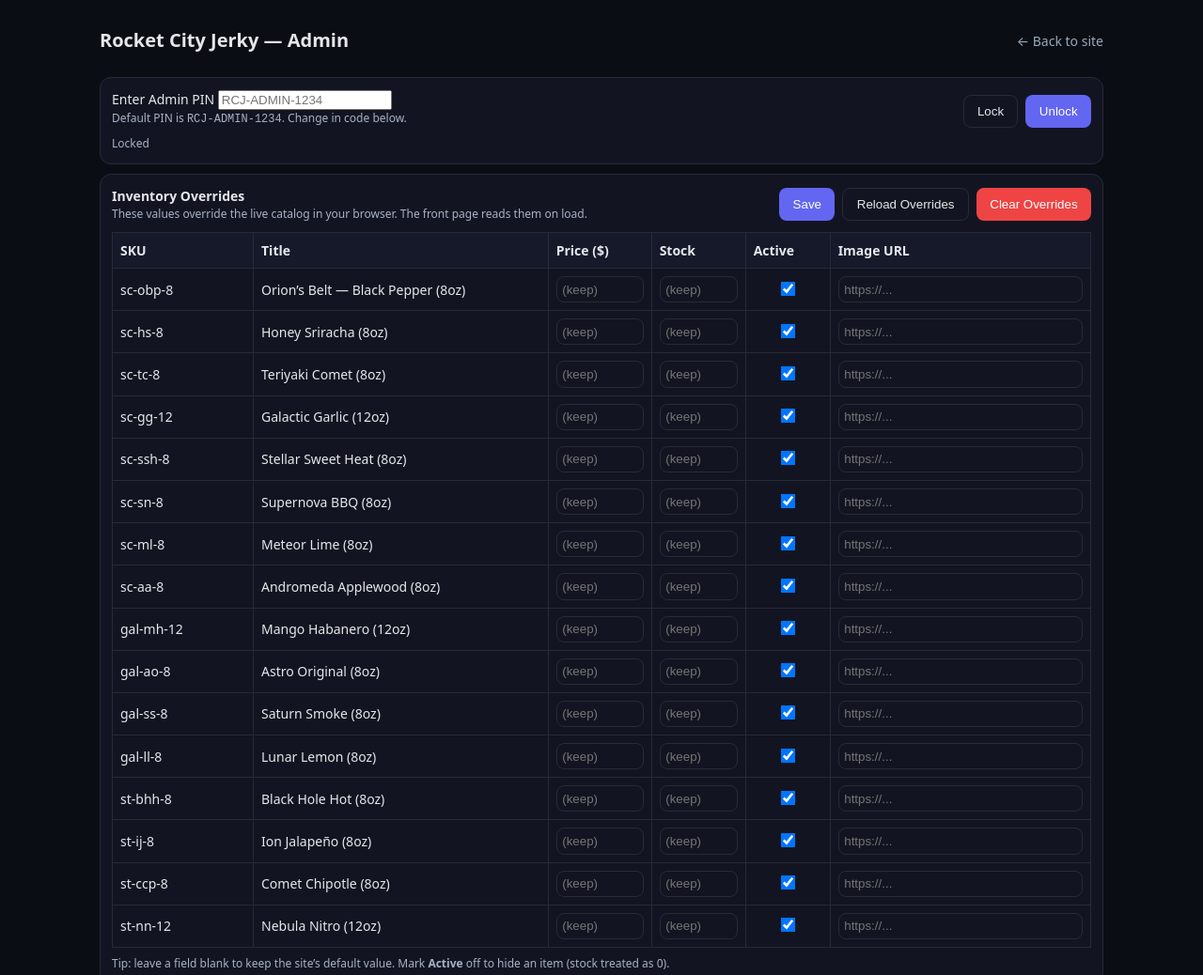
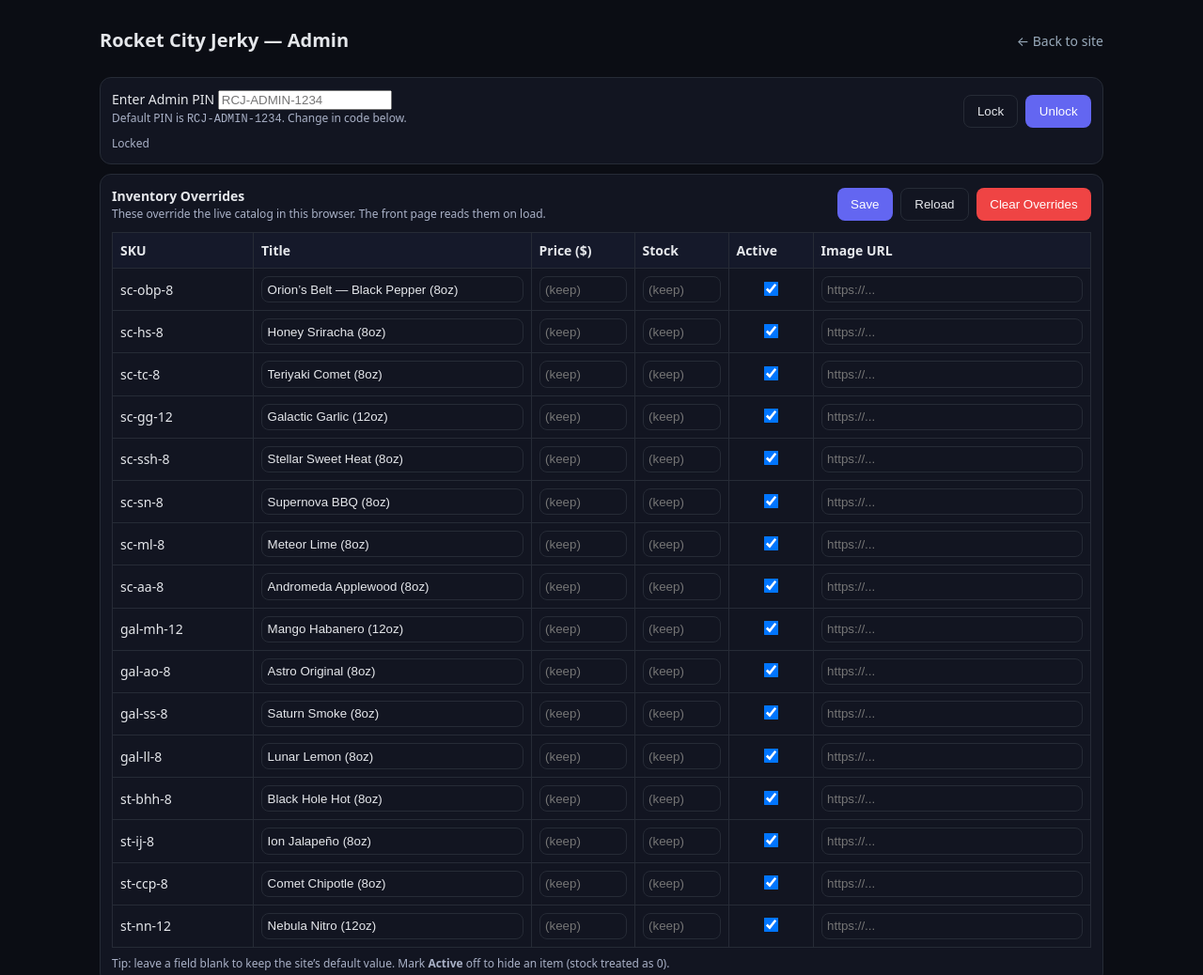
Before and after one commit to eat-create/rcj-site, a plain HTML site: page admin.html in a window 1280 px wide. Shown: the top 1038 px of the page at 94% size. Drawn offline with Linux system fonts and the light colour scheme.

Commit message:
Update admin.html

```diff
--- a/admin.html
+++ b/admin.html
@@ -58,11 +58,11 @@
     <div style="display:flex;gap:10px;flex-wrap:wrap;align-items:center;justify-content:space-between">
       <div>
         <strong>Inventory Overrides</strong>
-        <div class="small muted">These values override the live catalog in your browser. The front page reads them on load.</div>
+        <div class="small muted">These override the live catalog in this browser. The front page reads them on load.</div>
       </div>
       <div style="display:flex;gap:8px">
         <button class="btn" id="saveBtn" disabled>Save</button>
-        <button class="btn secondary" id="reloadBtn">Reload Overrides</button>
+        <button class="btn secondary" id="reloadBtn">Reload</button>
         <button class="btn danger" id="clearBtn">Clear Overrides</button>
       </div>
     </div>
@@ -95,6 +95,8 @@
 <script>
 /*** CONFIG ***/
 const PIN = "RCJ-ADMIN-1234"; // <-- change me later
+
+/* FULL SKU LIST — keep in sync with index.html */
 const CATALOG = [
   { id:"sc-obp-8",  title:"Orion’s Belt — Black Pepper (8oz)" },
   { id:"sc-hs-8",   title:"Honey Sriracha (8oz)" },
@@ -134,25 +136,28 @@
 
 /*** UI BUILD ***/
 const tbody = document.getElementById('tbody');
+function row(p, o){
+  const safe = (x)=> (x==null ? "" : x);
+  const title = safe(o.title) || p.title;
+  const price = safe(o.price);
+  const stock = safe(o.stock);
+  const active= (o.active !== false);
+  const img   = safe(o.img);
+
+  return `
+    <tr data-id="${p.id}">
+      <td>${p.id}</td>
+      <td><input type="text"  class="title" value="${title}"/></td>
+      <td><input type="number" step="0.01" class="price" value="${price}" placeholder="(keep)"/></td>
+      <td><input type="number" step="1"    class="stock" value="${stock}" placeholder="(keep)"/></td>
+      <td style="text-align:center"><input type="checkbox" class="active" ${active?"checked":""}/></td>
+      <td><input type="text" class="img" value="${img}" placeholder="https://..."/></td>
+    </tr>
+  `;
+}
 function render(){
   const o = loadOverrides();
-  tbody.innerHTML = CATALOG.map(p=>{
-    const row = o[p.id] || {};
-    const price = row.price ?? "";
-    const stock = row.stock ?? "";
-    const active = row.active !== false; // default true
-    const img = row.img ?? "";
-    return `
-      <tr data-id="${p.id}">
-        <td>${p.id}</td>
-        <td>${p.title}</td>
-        <td><input type="number" step="0.01" value="${price}" placeholder="(keep)"/></td>
-        <td><input type="number" step="1" value="${stock}" placeholder="(keep)"/></td>
-        <td style="text-align:center"><input type="checkbox" ${active?"checked":""}/></td>
-        <td><input type="text" value="${img}" placeholder="https://..."/></td>
-      </tr>
-    `;
-  }).join("");
+  tbody.innerHTML = CATALOG.map(p=> row(p, o[p.id] || {}) ).join("");
 }
 render();
 
@@ -168,17 +173,18 @@
   const o = loadOverrides();
   tbody.querySelectorAll('tr').forEach(tr=>{
     const id = tr.getAttribute('data-id');
-    const [priceEl, stockEl, activeEl, imgEl] = tr.querySelectorAll('input');
-    const price = priceEl.value !== "" ? Number(priceEl.value) : undefined;
-    const stock = stockEl.value !== "" ? Number(stockEl.value) : undefined;
-    const active= activeEl.checked;
-    const img   = imgEl.value !== "" ? imgEl.value : undefined;
+    const title = tr.querySelector('.title').value.trim();
+    const price = tr.querySelector('.price').value;
+    const stock = tr.querySelector('.stock').value;
+    const active= tr.querySelector('.active').checked;
+    const img   = tr.querySelector('.img').value.trim();
 
     o[id] = o[id] || {};
-    if (price !== undefined && !Number.isNaN(price)) o[id].price = price;
-    if (stock !== undefined && Number.isInteger(stock)) o[id].stock = stock;
+    if (title !== "") o[id].title = title;
+    if (price !== "") o[id].price = Number(price);
+    if (stock !== "") o[id].stock = Number(stock);
     o[id].active = !!active;
-    if (img !== undefined) o[id].img = img;
+    if (img !== "") o[id].img = img;
   });
   saveOverrides(o);
   setStatus("Saved overrides. Refresh the main site to see changes.", "ok");
```
